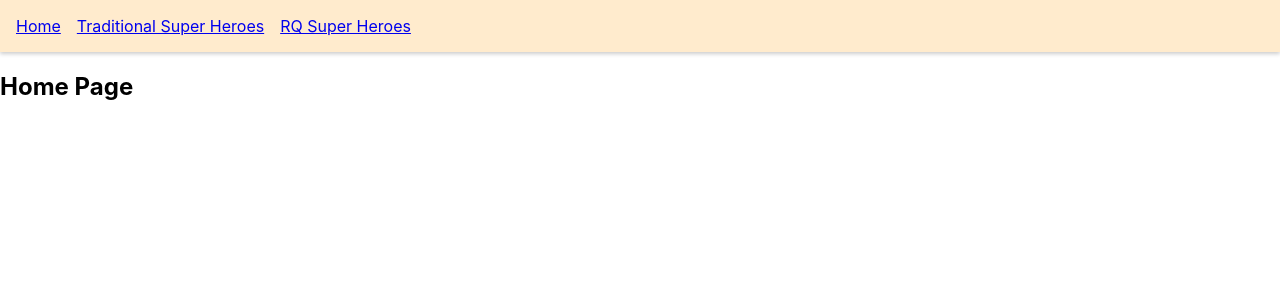
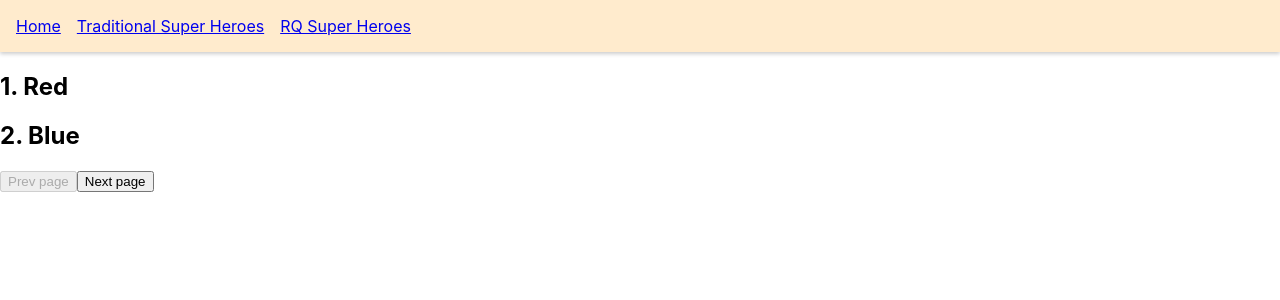
Before and after one commit to sugamsht/react-query, a React (Create React App) app: page /rq-paginated in a window 1280 px wide. Shown: the top 300 px of the page. Built offline with nearby package versions, Linux system fonts and the light colour scheme; data requests are answered from the project's data file.

Commit message:
Pagination Query

```diff
--- a/db.json
+++ b/db.json
@@ -42,5 +42,43 @@
       "name": "Killer Frost",
       "alterEgo": "Caitlin Snow"
     }
+  ],
+  "colors": [
+    {
+      "id": 1,
+      "name": "Red"
+    },
+    {
+      "id": 2,
+      "name": "Blue"
+    },
+    {
+      "id": 3,
+      "name": "Green"
+    },
+    {
+      "id": 4,
+      "name": "Yellow"
+    },
+    {
+      "id": 5,
+      "name": "Purple"
+    },
+    {
+      "id": 6,
+      "name": "Orange"
+    },
+    {
+      "id": 7,
+      "name": "Pink"
+    },
+    {
+      "id": 8,
+      "name": "Black"
+    },
+    {
+      "id": 9,
+      "name": "White"
+    }
   ]
 }
--- a/src/App.js
+++ b/src/App.js
@@ -8,6 +8,7 @@ import { SuperHeroesPage } from './components/SuperHeroes.page'
 import RQSuperHeroDetail from './components/RQSuperHeroDetail.page'
 import ParallelQueries from './components/ParallelQueries.page'
 import DynamicParallel from './components/DynamicParallel.page'
+import PaginatedQueries from './components/PaginatedQueries.page'
 
 const queryClient = new QueryClient()
 
@@ -30,6 +31,9 @@ function App() {
             </ul>
           </nav>
           <Switch>
+            <Route path='/rq-paginated'>
+              <PaginatedQueries />
+            </Route>
             <Route path='/rq-dynamic-parallel'>
               <DynamicParallel heroIds={[1, 3]} />
             </Route>
--- /dev/null
+++ b/src/components/PaginatedQueries.page.js
@@ -0,0 +1,37 @@
+import React, { useState } from 'react'
+import axios from 'axios'
+import { useQuery } from 'react-query'
+
+const fetchColors = (page) => {
+    return axios.get(`http://localhost:4000/colors/?_limit=2&_page=${page}`)
+}
+
+const PaginatedQueries = () => {
+    const [page, setPage] = useState(1)
+    const { data, isLoading, isError, error } = useQuery(
+        ['colors', page],
+        () => fetchColors(page),
+        {
+            keepPreviousData: true, //default:false keeps previous query data while fetching new data
+        }
+    )
+
+    if (isLoading) {
+        return <div>Loading...</div>
+    }
+    if (isError) {
+        return <div>{error.message}</div>
+    }
+    return (
+        <div>
+            {data?.data.map(color => <div key={color.id}>
+                <h2>{color.id}. {color.name}</h2>
+            </div>)}
+            <button onClick={() => setPage(page => page - 1)} disabled={page === 1}>Prev page</button>
+            <button onClick={() => setPage(page => page + 1)} disabled={page === 5}>Next page</button>
+        </div>
+    )
+
+}
+
+export default PaginatedQueries
```
